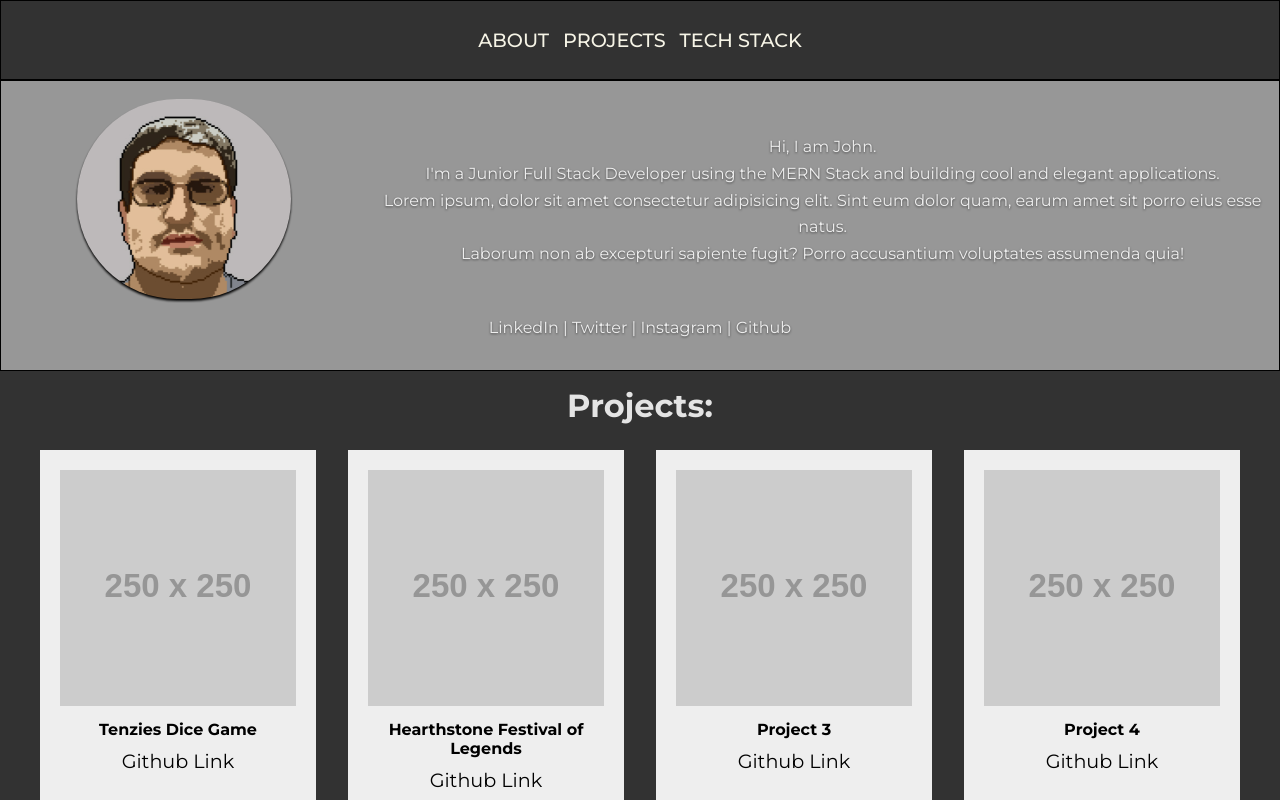
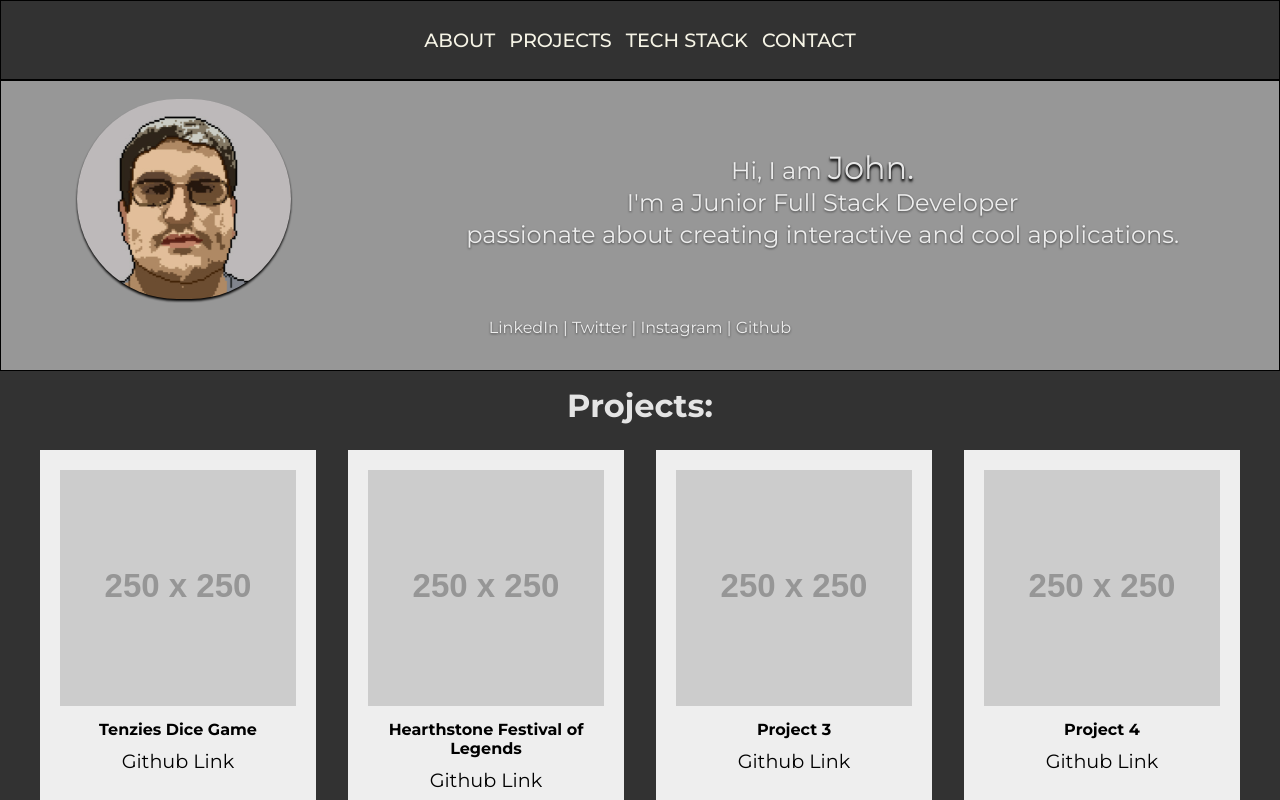
Before and after one commit to ondairos/portfolio, a React (Vite) app: page / in a window 1280 px wide. Shown: the top 800 px of the page. Built offline with nearby package versions, Linux system fonts and the light colour scheme.

Commit message:
nav_main css changes

```diff
--- a/index.html
+++ b/index.html
@@ -3,7 +3,7 @@
 
 <head>
   <meta charset="UTF-8" />
-  <link rel="icon" type="image/svg+xml" href="/public/laptop-svgrepo-com.svg" />
+  <link rel="icon" type="image/svg+xml" href="/laptop-svgrepo-com.svg" />
   <meta name="viewport" content="width=device-width, initial-scale=1.0" />
   <title>Ioannis Kantiloros | Portfolio </title>
 </head>
--- a/src/App.css
+++ b/src/App.css
@@ -37,6 +37,8 @@
 
 .navMenu {
   display: flex;
+  flex-wrap: wrap;
+  justify-content: center;
   align-items: center;
   margin: 0 auto;
   /* -webkit-transform: translate(-50%, -50%);
@@ -95,10 +97,16 @@
   height: 200px;
   filter: drop-shadow(0px 2px 1px black);
 }
+
+.section_name_span {
+  font-size: xx-large;
+  border-radius: 6px;
+  filter: drop-shadow(0px 2px 1px black);
+}
 .section1_text {
-  font-size: medium;
+  font-size: x-large;
   filter: drop-shadow(0px 1px 1px rgba(0, 0, 0, 0.6));
-  line-height: 20pt;
+  line-height: 24pt;
   width: 100%;
 }
 
--- a/src/components/About.tsx
+++ b/src/components/About.tsx
@@ -10,15 +10,9 @@ const About = () => {
           <img src={iconPhoto} alt="" className="section1_pic" />
         </div>
         <p className="section1_text">
-          Hi, I am John. <br />
-          I'm a Junior Full Stack Developer using the MERN Stack and building
-          cool and elegant applications.
-          <br />
-          Lorem ipsum, dolor sit amet consectetur adipisicing elit. Sint eum
-          dolor quam, earum amet sit porro eius esse natus.
-          <br />
-          Laborum non ab excepturi sapiente fugit? Porro accusantium voluptates
-          assumenda quia!
+          Hi, I am <span className="section_name_span">John.</span> <br />
+          I'm a Junior Full Stack Developer <br /> passionate about creating
+          interactive and cool applications.
         </p>
       </div>
       <div className="section1_socials">
--- a/src/components/NavBar.tsx
+++ b/src/components/NavBar.tsx
@@ -8,6 +8,7 @@ const NavBar = () => {
         <a href="#sect1">About</a>
         <a href="#sect2">Projects</a>
         <a href="#sect3">Tech Stack</a>
+        <a href="#sect4">Contact</a>
         <div className="dot"></div>
       </nav>
     </div>
```
